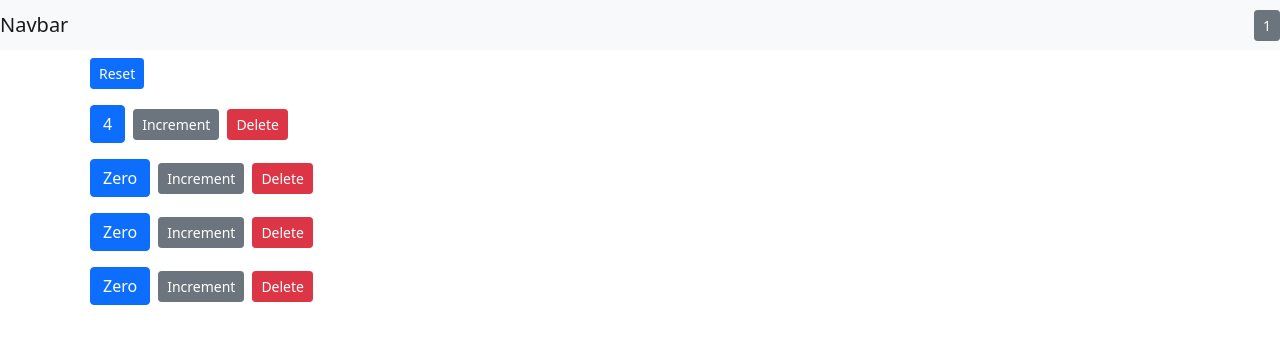
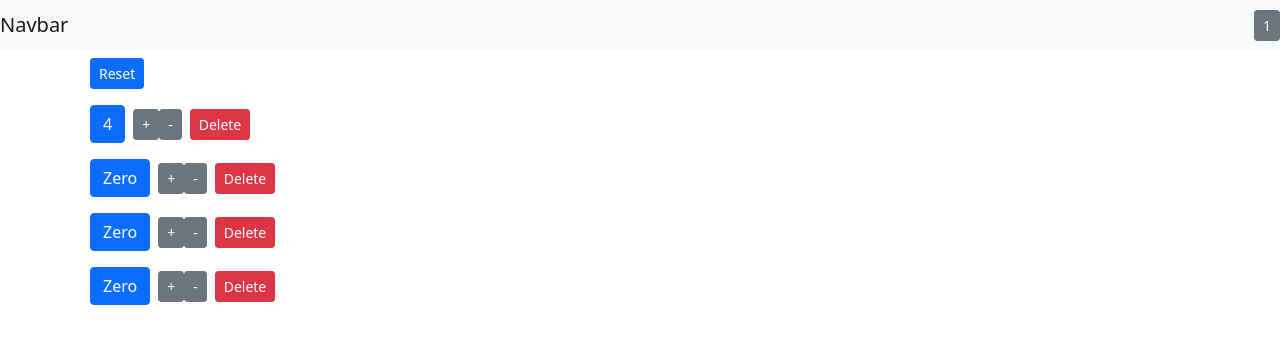
Before and after one commit to kusumghimire/react-counter-app, a React (Create React App) app: page / in a window 1280 px wide. Shown: the top 344 px of the page. Built offline with nearby package versions, Linux system fonts and the light colour scheme.

Commit message:
onDecrement function created

```diff
--- a/src/App.js
+++ b/src/App.js
@@ -40,6 +40,14 @@
     this.setState({ counters });
   };
 
+  handleDecrement = (counter) => {
+    const counters = [...this.state.counters];
+    const index = counters.indexOf(counter);
+    counters[index] = { ...counter };
+    counters[index].value--;
+    this.setState({ counters });
+  };
+
   handleReset = () => {
     const counters = this.state.counters.map((c) => {
       c.value = 0;
@@ -61,6 +69,7 @@
           counters= {this.state.counters}
           onReset ={this.handleReset}
           onIncrement = {this.handleIncrement}
+          onDecrement = {this.handleDecrement}
           onDelete= {this.handleDelete}
           />
         </main>
--- a/src/components/counter.jsx
+++ b/src/components/counter.jsx
@@ -32,7 +32,13 @@
           onClick={() => this.props.onIncrement(this.props.counter)}
           className="btn btn-secondary btn-sm"
         >
-          Increment
+          +
+        </button>
+        <button
+          onClick={() => this.props.onDecrement(this.props.counter)}
+          className="btn btn-secondary btn-sm"
+        >
+          -
         </button>
         <button onClick={()=> this.props.onDelete(this.props.id)} className="btn btn-danger btn-sm m-2">Delete</button>
       </div>
--- a/src/components/counters.jsx
+++ b/src/components/counters.jsx
@@ -2,7 +2,7 @@
 import Counter from './counter';
 class Counters extends Component{
     render(){
-        const {onReset, counters, onDelete, onIncrement} = this.props;
+        const {onReset, counters, onDelete, onIncrement, onDecrement} = this.props;
         return(
         <div>
             <button className="btn btn-primary btn-sm m-2" onClick={onReset}>
@@ -13,6 +13,7 @@
             key={counter.id}
             onDelete={onDelete}
             onIncrement = {onIncrement}
+            onDecrement = {onDecrement}
             counter = {counter}
             />  //here value ,id are the parts of the props that can be access to another component
             ))}
```
